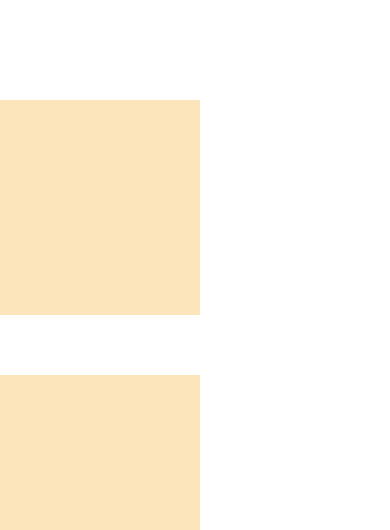
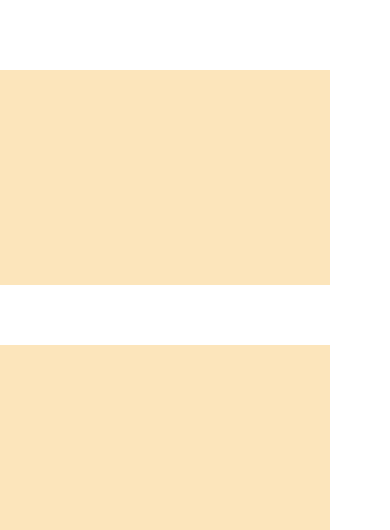
Before and after one commit to JanithaChamaka/tripleI_gp_NSBM, a plain HTML site: page progress and info/progress.html in a window 390 px wide. Shown: the part 570-1100 px from the top of the page. Drawn offline with Linux system fonts and the light colour scheme.

Commit message:
Update progress.css

```diff
--- a/progress and info/progress.css
+++ b/progress and info/progress.css
@@ -66,11 +66,11 @@ nav{
 		position:relative;
 		width:1100px;
 		display:flex;
-		justify-content:left ;
+		justify-content:right;
 		align-items:left;
 		flex-wrap: wrap;
-		padding:80px;
-		float: right;
+		padding:50px;
+		float:right;
 	}
 	.container .card{
 		position: relative;
@@ -82,7 +82,7 @@ nav{
 	display:flex;
 	flex-direction: column;
 
-	transition: 0.3s ease ease-in-out;
+	transition: 0.1s ease ease-in-out;
 	}
 	.container .card:hover{
 	height:420px;
@@ -118,3 +118,15 @@ nav{
 		margin-top: -20px;
 		transition-delay: 0.3s;
 	}
+	@media screen and (max-width:600px)
+	{
+		.container .card{
+			position: relative;
+			max-width:400px;
+			height:215px;
+		background:rgb(252, 229, 187);
+		margin: 30px 10px;
+		padding:20px 15px;
+		display:inline;
+		flex-direction: column;
+	}
```
